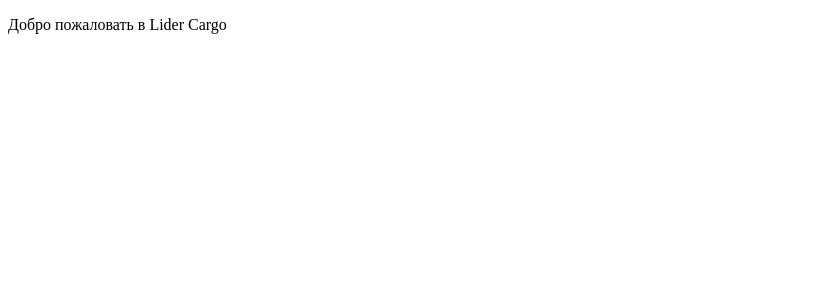
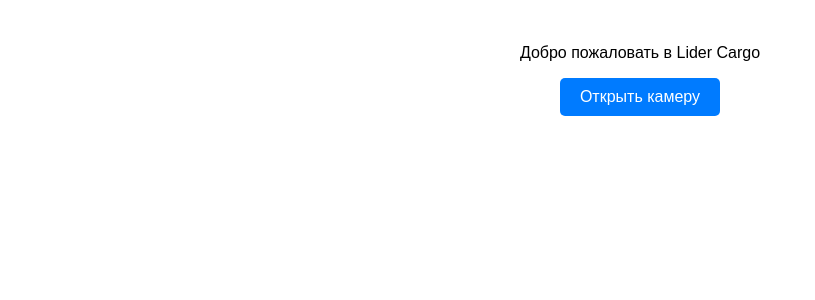
Before and after one commit to Beksultan06/Lider-Cargo, a Django app: page /index/ in a window 1280 px wide. Shown: the top 300 px of the page, without its empty margins (0-815 px from the left). Run offline with Django 4.2, Linux system fonts and the light colour scheme; a user stored in the database is signed in.

Commit message:
add camera

```diff
--- a/app/web_app/urls.py
+++ b/app/web_app/urls.py
@@ -1,8 +1,9 @@
 from django.urls import path
-from .views import login, register, index
+from .views import login, register, index, redirect_to_qr_path
 
 urlpatterns = [
     path("register/", register, name="register"),
     path("login/", login, name='login'),
     path("index/", index, name='index'),
+    path('redirect/<path:qr_path>/', redirect_to_qr_path, name='redirect_to_qr_path'),
 ]
--- a/app/web_app/views.py
+++ b/app/web_app/views.py
@@ -73,3 +73,15 @@ def login(request):
             messages.error(request, "Неверный номер телефона или пароль!")
 
     return render(request, "login.html")
+
+
+from django.shortcuts import redirect, HttpResponse
+
+def redirect_to_qr_path(request, qr_path):
+    """
+    Обрабатывает ссылку из QR-кода и перенаправляет пользователя.
+    """
+    if qr_path.startswith("http://") or qr_path.startswith("https://"):
+        return redirect(qr_path)
+    else:
+        return HttpResponse(f"Путь из QR-кода: {qr_path}")
--- a/templates/index.html
+++ b/templates/index.html
@@ -1,11 +1,62 @@
 <!DOCTYPE html>
 <html lang="en">
+
 <head>
     <meta charset="UTF-8">
     <meta name="viewport" content="width=device-width, initial-scale=1.0">
-    <title>Document</title>
+    <title>Добро пожаловать в Lider Cargo</title>
+    <style>
+        body {
+            font-family: Arial, sans-serif;
+            text-align: center;
+            padding: 20px;
+        }
+
+        video {
+            width: 80%;
+            max-width: 400px;
+            margin: 20px auto;
+            display: none;
+        }
+
+        button {
+            padding: 10px 20px;
+            font-size: 16px;
+            cursor: pointer;
+            background-color: #007BFF;
+            color: white;
+            border: none;
+            border-radius: 5px;
+        }
+
+        button:hover {
+            background-color: #0056b3;
+        }
+    </style>
 </head>
+
 <body>
     <p>Добро пожаловать в Lider Cargo</p>
+    <button id="openCamera">Открыть камеру</button>
+    <video id="cameraStream" autoplay></video>
+
+    <script>
+        const openCameraButton = document.getElementById('openCamera');
+        const videoElement = document.getElementById('cameraStream');
+
+        openCameraButton.addEventListener('click', async () => {
+            try {
+                // Запрос доступа к камере
+                const stream = await navigator.mediaDevices.getUserMedia({ video: true });
+                videoElement.srcObject = stream;
+                videoElement.style.display = 'block'; // Показать элемент видео
+                openCameraButton.style.display = 'none'; // Скрыть кнопку
+            } catch (error) {
+                console.error('Ошибка доступа к камере:', error);
+                alert('Не удалось получить доступ к камере. Убедитесь, что у вас есть камера и разрешения включены.');
+            }
+        });
+    </script>
 </body>
+
 </html>
```
Also changed, not shown: app/web_app/utils.py (added, +15 -0 lines), shtrix_code.py (+0 -10 lines).
